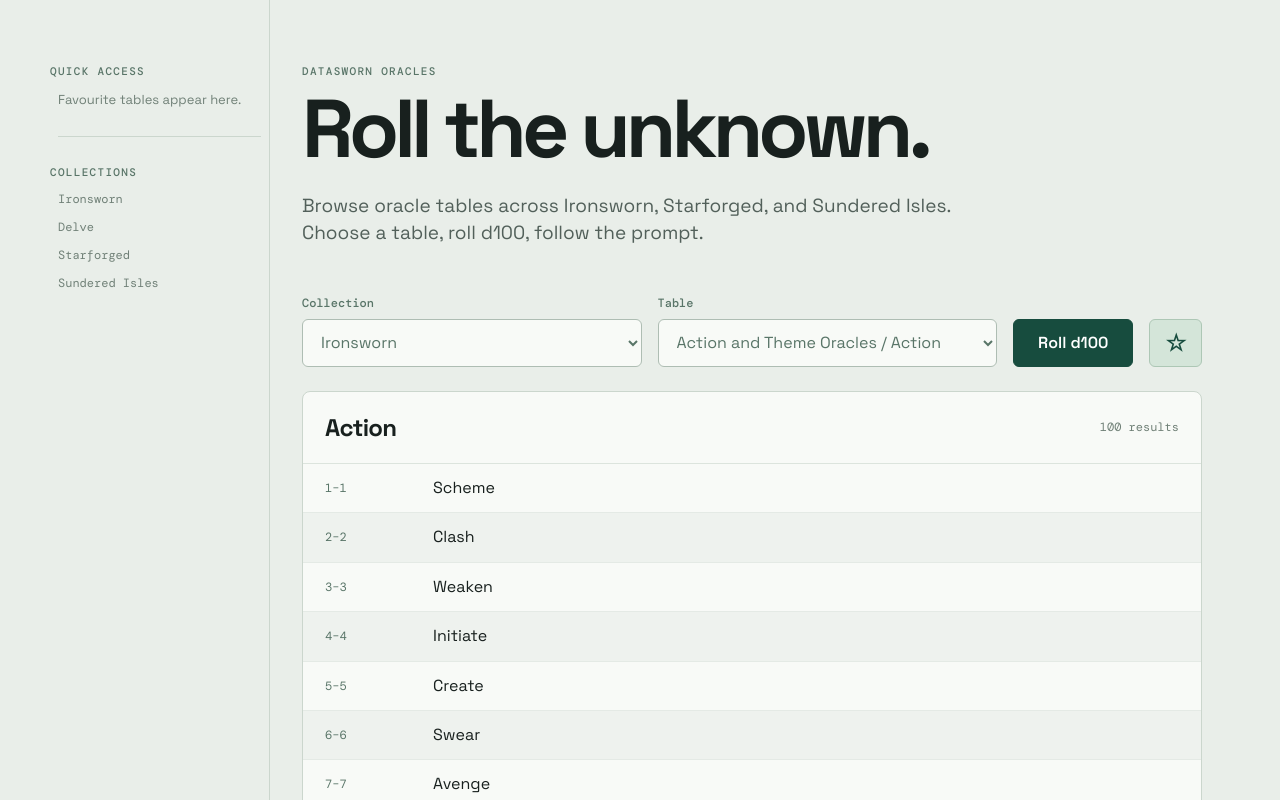
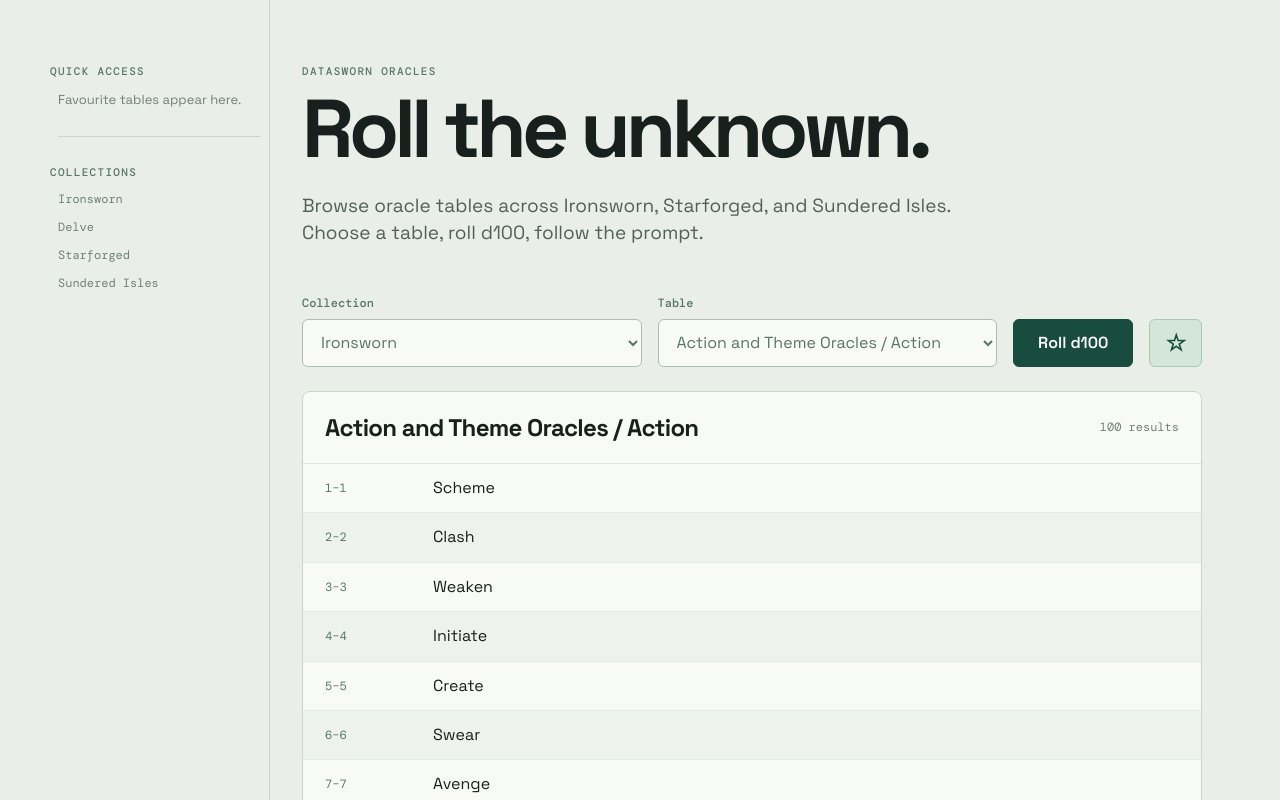
Before and after one commit to tomcorke/datasworn-rollable-tables-app, a React (Vite) app: page / in a window 1280 px wide. Shown: the top 800 px of the page. Built offline with nearby package versions, Linux system fonts and the light colour scheme.

Commit message:
Fix object values in table names

```diff
--- a/src/main.tsx
+++ b/src/main.tsx
@@ -7,6 +7,7 @@
   resultParts,
   resultText,
   favouriteKey,
+  tableDisplayName,
 } from "./oracle";
 import { validateBundledData } from "./dataValidation";
 import type { OracleTable } from "./oracle";
@@ -162,7 +163,7 @@
                 key={t.id}
                 onClick={() => choose(t.id)}
               >
-                ★ {t.label ?? t.name ?? t.tableId}
+                ★ {tableDisplayName(t)}
               </button>
             ))}
           </div>
@@ -212,7 +213,7 @@
             >
               {collectionTables.map((t) => (
                 <option key={t.id} value={t.id}>
-                  {t.label ?? t.name ?? t.tableId}
+                  {tableDisplayName(t)}
                 </option>
               ))}
             </select>
@@ -292,7 +293,7 @@
         )}
         <section className="table-card">
           <div className="table-heading">
-            <h2>{table?.name ?? "Oracle table"}</h2>
+            <h2>{tableDisplayName(table)}</h2>
             <span>
               {loading ? "Loading all rulesets…" : `${rows.length} results`}
             </span>
--- a/src/oracle.ts
+++ b/src/oracle.ts
@@ -70,6 +70,12 @@
   return walk(resolve(data?.oracles))
     .filter((t) => t.rows)
     .map((table) => ({ ...table, collectionId: table.id.split("/")[0] }));
+}
+export function tableDisplayName(table: OracleTable | undefined): string {
+  for (const value of [table?.label, table?.name, table?.tableId]) {
+    if (typeof value === "string" && value.trim()) return value;
+  }
+  return "Oracle table";
 }
 export type ResultPart = {
   type: "text" | "link" | "reference";
```
Also changed, not shown: 1 other file (tests, documents, lock files or other folders).
